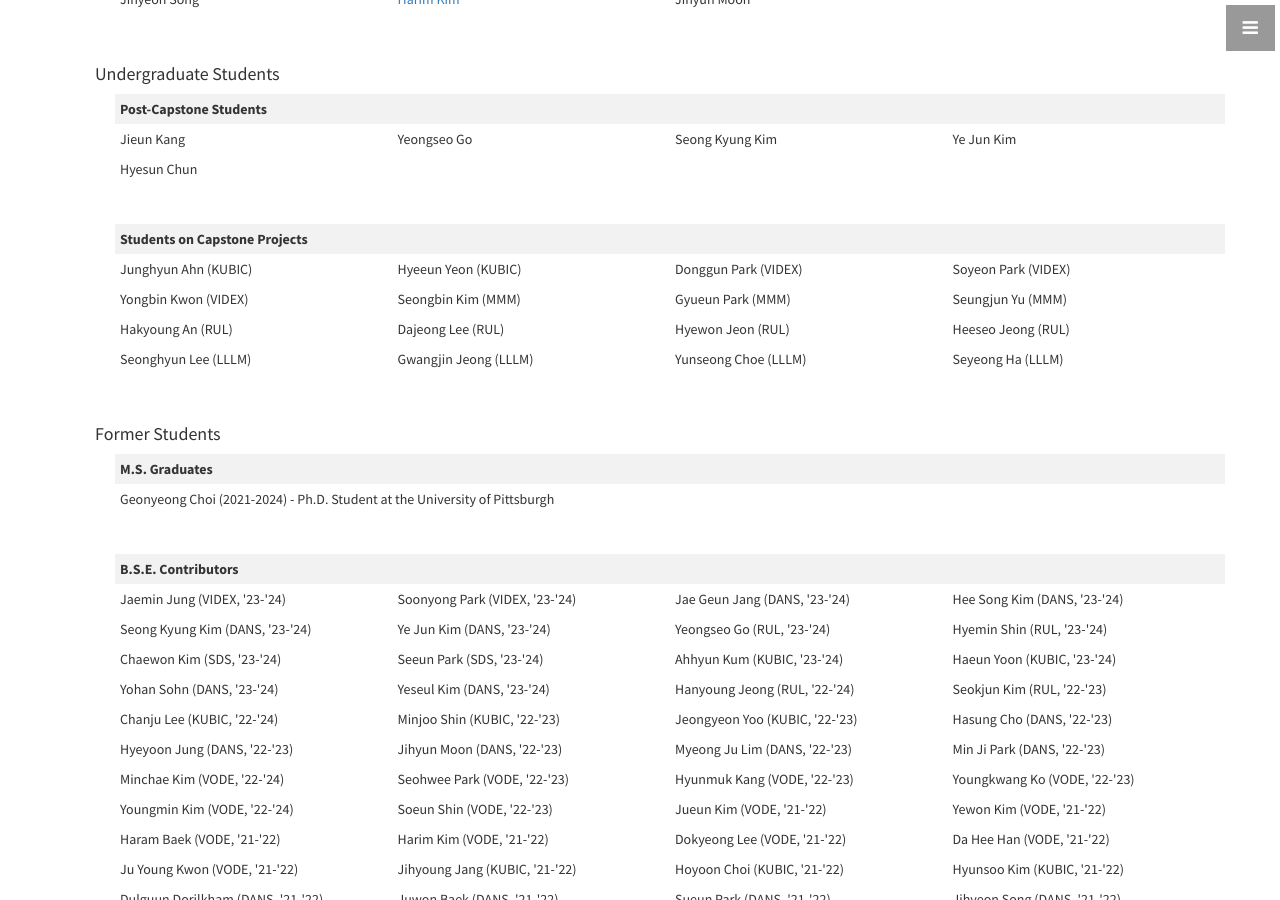
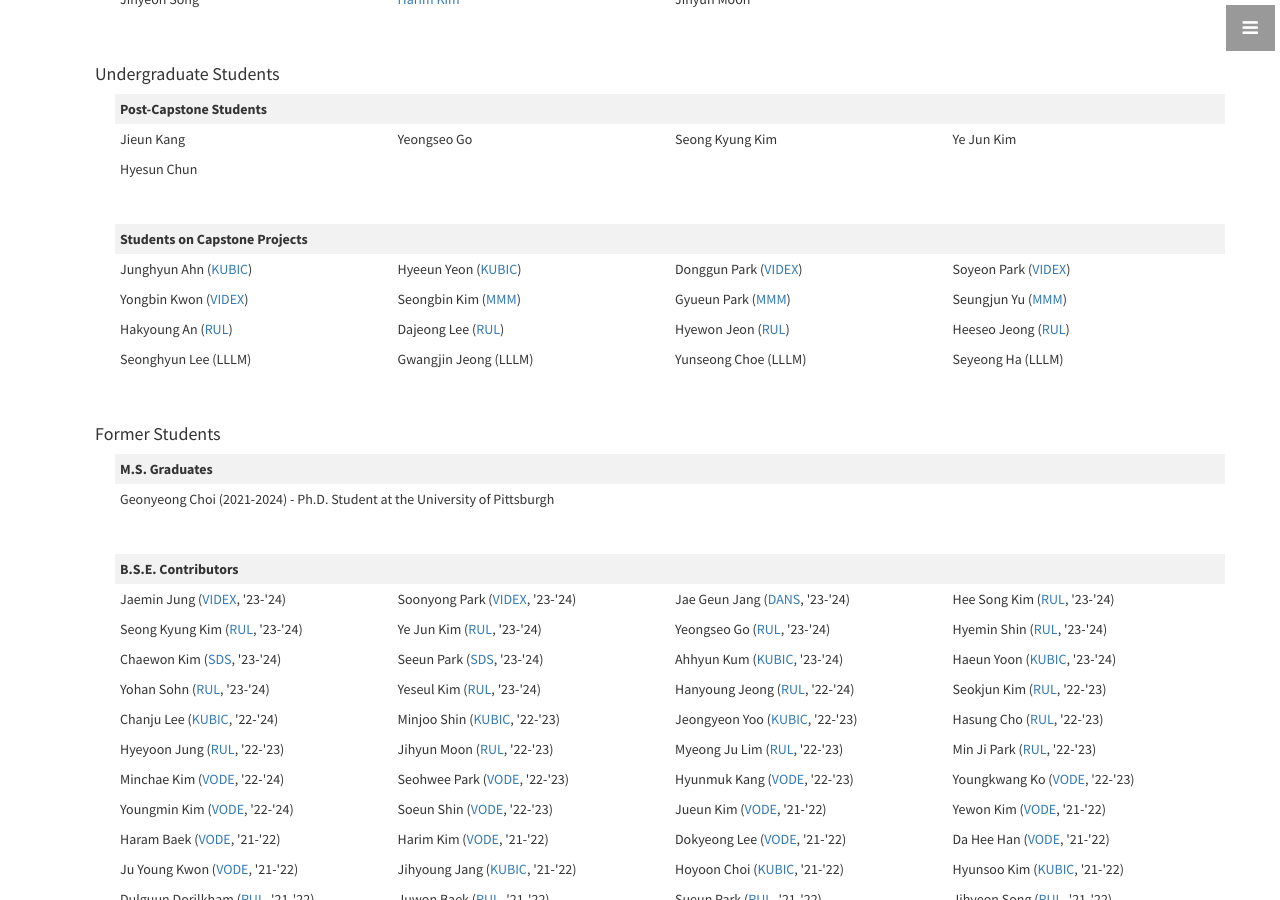
Before and after one commit to nth221/nth221.github.io, a Jekyll site: the page built from index.html, in a window 1280 px wide and 900 px high, scrolled down 1303 px. Built offline with Jekyll 4.4.1, drawn with Linux system fonts in a browser that asks for light colours; some of the changed text lies outside the part shown.

Commit message:
modified:   _includes/about.html 	modified:   _includes/projects.html 	modified:   pages/projects.html

```diff
--- a/_includes/about.html
+++ b/_includes/about.html
@@ -62,22 +62,22 @@
               <th colspan="4">Students on Capstone Projects</th>
             </tr>
             <tr>
-              <td width="192">Junghyun Ahn (KUBIC)</td>
-              <td width="192">Hyeeun Yeon (KUBIC)</td>
-              <td width="192">Donggun Park (VIDEX)</td>
-              <td width="192">Soyeon Park (VIDEX)</td>
+              <td width="192">Junghyun Ahn (<a href="pages/projects#kubic">KUBIC</a>)</td>
+              <td width="192">Hyeeun Yeon (<a href="pages/projects#kubic">KUBIC</a>)</td>
+              <td width="192">Donggun Park (<a href="pages/projects#vode">VIDEX</a>)</td>
+              <td width="192">Soyeon Park (<a href="pages/projects#vode">VIDEX</a>)</td>
             </tr>
             <tr>
-              <td width="192">Yongbin Kwon (VIDEX)</td>
-              <td width="192">Seongbin Kim (MMM)</td>
-              <td width="192">Gyueun Park (MMM)</td>
-              <td width="192">Seungjun Yu (MMM)</td>
+              <td width="192">Yongbin Kwon (<a href="pages/projects#vode">VIDEX</a>)</td>
+              <td width="192">Seongbin Kim (<a href="pages/projects#medical-ai">MMM</a>)</td>
+              <td width="192">Gyueun Park (<a href="pages/projects#medical-ai">MMM</a>)</td>
+              <td width="192">Seungjun Yu (<a href="pages/projects#medical-ai">MMM</a>)</td>
             </tr>
             <tr>
-              <td width="192">Hakyoung An (RUL)</td>
-              <td width="192">Dajeong Lee (RUL)</td>
-              <td width="192">Hyewon Jeon (RUL)</td>
-              <td width="192">Heeseo Jeong (RUL)</td>
+              <td width="192">Hakyoung An (<a href="pages/projects#rul">RUL</a>)</td>
+              <td width="192">Dajeong Lee (<a href="pages/projects#rul">RUL</a>)</td>
+              <td width="192">Hyewon Jeon (<a href="pages/projects#rul">RUL</a>)</td>
+              <td width="192">Heeseo Jeong (<a href="pages/projects#rul">RUL</a>)</td>
             </tr>
             <tr>
               <td width="192">Seonghyun Lee (LLLM)</td>
@@ -102,110 +102,110 @@
               <th colspan="4">B.S.E. Contributors</th>
             </tr>
             <tr>
-              <td width="192">Jaemin Jung (VIDEX, '23-'24)</td>
-              <td width="192">Soonyong Park (VIDEX, '23-'24)</td>
-              <td width="192">Jae Geun Jang (DANS, '23-'24)</td>
-              <td width="192">Hee Song Kim (DANS, '23-'24)</td>
+              <td width="192">Jaemin Jung (<a href="pages/projects#vode">VIDEX</a>, '23-'24)</td>
+              <td width="192">Soonyong Park (<a href="pages/projects#vode">VIDEX</a>, '23-'24)</td>
+              <td width="192">Jae Geun Jang (<a href="pages/projects#medical-ai">DANS</a>, '23-'24)</td>
+              <td width="192">Hee Song Kim (<a href="pages/projects#rul">RUL</a>, '23-'24)</td>
             </tr>
             <tr>
-              <td width="192">Seong Kyung Kim (DANS, '23-'24)</td>
-              <td width="192">Ye Jun Kim (DANS, '23-'24)</td>
-              <td width="192">Yeongseo Go (RUL, '23-'24)</td>
-              <td width="192">Hyemin Shin (RUL, '23-'24)</td>
+              <td width="192">Seong Kyung Kim (<a href="pages/projects#rul">RUL</a>, '23-'24)</td>
+              <td width="192">Ye Jun Kim (<a href="pages/projects#rul">RUL</a>, '23-'24)</td>
+              <td width="192">Yeongseo Go (<a href="pages/projects#rul">RUL</a>, '23-'24)</td>
+              <td width="192">Hyemin Shin (<a href="pages/projects#rul">RUL</a>, '23-'24)</td>
             </tr>
             <tr>
-              <td width="192">Chaewon Kim (SDS, '23-'24)</td>
-              <td width="192">Seeun Park (SDS, '23-'24)</td>
-              <td width="192">Ahhyun Kum (KUBIC, '23-'24)</td>
-              <td width="192">Haeun Yoon (KUBIC, '23-'24)</td>
+              <td width="192">Chaewon Kim (<a href="pages/projects#vode">SDS</a>, '23-'24)</td>
+              <td width="192">Seeun Park (<a href="pages/projects#vode">SDS</a>, '23-'24)</td>
+              <td width="192">Ahhyun Kum (<a href="pages/projects#kubic">KUBIC</a>, '23-'24)</td>
+              <td width="192">Haeun Yoon (<a href="pages/projects#kubic">KUBIC</a>, '23-'24)</td>
             </tr>
             <tr>
-              <td width="192">Yohan Sohn (DANS, '23-'24)</td>
-              <td width="192">Yeseul Kim (DANS, '23-'24)</td>
-              <td width="192">Hanyoung Jeong (RUL, '22-'24)</td>
-              <td width="192">Seokjun Kim (RUL, '22-'23)</td>
+              <td width="192">Yohan Sohn (<a href="pages/projects#rul">RUL</a>, '23-'24)</td>
+              <td width="192">Yeseul Kim (<a href="pages/projects#rul">RUL</a>, '23-'24)</td>
+              <td width="192">Hanyoung Jeong (<a href="pages/projects#rul">RUL</a>, '22-'24)</td>
+              <td width="192">Seokjun Kim (<a href="pages/projects#rul">RUL</a>, '22-'23)</td>
             </tr>
             <tr>
-              <td width="192">Chanju Lee (KUBIC, '22-'24)</td>
-              <td width="192">Minjoo Shin (KUBIC, '22-'23)</td>
-              <td width="192">Jeongyeon Yoo (KUBIC, '22-'23)</td>
-              <td width="192">Hasung Cho (DANS, '22-'23)</td>
+              <td width="192">Chanju Lee (<a href="pages/projects#kubic">KUBIC</a>, '22-'24)</td>
+              <td width="192">Minjoo Shin (<a href="pages/projects#kubic">KUBIC</a>, '22-'23)</td>
+              <td width="192">Jeongyeon Yoo (<a href="pages/projects#kubic">KUBIC</a>, '22-'23)</td>
+              <td width="192">Hasung Cho (<a href="pages/projects#rul">RUL</a>, '22-'23)</td>
             </tr>
             <tr>
-              <td width="192">Hyeyoon Jung (DANS, '22-'23)</td>
-              <td width="192">Jihyun Moon (DANS, '22-'23)</td>
-              <td width="192">Myeong Ju Lim (DANS, '22-'23)</td>
-              <td width="192">Min Ji Park (DANS, '22-'23)</td>
+              <td width="192">Hyeyoon Jung (<a href="pages/projects#rul">RUL</a>, '22-'23)</td>
+              <td width="192">Jihyun Moon (<a href="pages/projects#rul">RUL</a>, '22-'23)</td>
+              <td width="192">Myeong Ju Lim (<a href="pages/projects#rul">RUL</a>, '22-'23)</td>
+              <td width="192">Min Ji Park (<a href="pages/projects#rul">RUL</a>, '22-'23)</td>
             </tr>
             <tr>
-              <td width="192">Minchae Kim (VODE, '22-'24)</td>
-              <td width="192">Seohwee Park (VODE, '22-'23)</td>
-              <td width="192">Hyunmuk Kang (VODE, '22-'23)</td>
-              <td width="192">Youngkwang Ko (VODE, '22-'23)</td>
+              <td width="192">Minchae Kim (<a href="pages/projects#vode">VODE</a>, '22-'24)</td>
+              <td width="192">Seohwee Park (<a href="pages/projects#vode">VODE</a>, '22-'23)</td>
+              <td width="192">Hyunmuk Kang (<a href="pages/projects#vode">VODE</a>, '22-'23)</td>
+              <td width="192">Youngkwang Ko (<a href="pages/projects#vode">VODE</a>, '22-'23)</td>
             </tr>
             <tr>
-              <td width="192">Youngmin Kim (VODE, '22-'24)</td>
-              <td width="192">Soeun Shin (VODE, '22-'23)</td>
-              <td width="192">Jueun Kim (VODE, '21-'22)</td>
-              <td width="192">Yewon Kim (VODE, '21-'22)</td>
+              <td width="192">Youngmin Kim (<a href="pages/projects#vode">VODE</a>, '22-'24)</td>
+              <td width="192">Soeun Shin (<a href="pages/projects#vode">VODE</a>, '22-'23)</td>
+              <td width="192">Jueun Kim (<a href="pages/projects#vode">VODE</a>, '21-'22)</td>
+              <td width="192">Yewon Kim (<a href="pages/projects#vode">VODE</a>, '21-'22)</td>
             </tr>
             <tr>
-              <td width="192">Haram Baek (VODE, '21-'22)</td>
-              <td width="192">Harim Kim (VODE, '21-'22)</td>
-              <td width="192">Dokyeong Lee (VODE, '21-'22)</td>
-              <td width="192">Da Hee Han (VODE, '21-'22)</td>
+              <td width="192">Haram Baek (<a href="pages/projects#vode">VODE</a>, '21-'22)</td>
+              <td width="192">Harim Kim (<a href="pages/projects#vode">VODE</a>, '21-'22)</td>
+              <td width="192">Dokyeong Lee (<a href="pages/projects#vode">VODE</a>, '21-'22)</td>
+              <td width="192">Da Hee Han (<a href="pages/projects#vode">VODE</a>, '21-'22)</td>
             </tr>
             <tr>
-              <td width="192">Ju Young Kwon (VODE, '21-'22)</td>
-              <td width="192">Jihyoung Jang (KUBIC, '21-'22)</td>
-              <td width="192">Hoyoon Choi (KUBIC, '21-'22)</td>
-              <td width="192">Hyunsoo Kim (KUBIC, '21-'22)</td>
+              <td width="192">Ju Young Kwon (<a href="pages/projects#vode">VODE</a>, '21-'22)</td>
+              <td width="192">Jihyoung Jang (<a href="pages/projects#kubic">KUBIC</a>, '21-'22)</td>
+              <td width="192">Hoyoon Choi (<a href="pages/projects#kubic">KUBIC</a>, '21-'22)</td>
+              <td width="192">Hyunsoo Kim (<a href="pages/projects#kubic">KUBIC</a>, '21-'22)</td>
             </tr>
             <tr>
-              <td width="192">Dulguun Dorjlkham (DANS, '21-'22)</td>
-              <td width="192">Juwon Baek (DANS, '21-'22)</td>
-              <td width="192">Sueun Park (DANS, '21-'22)</td>
-              <td width="192">Jihyeon Song (DANS, '21-'22)</td>
+              <td width="192">Dulguun Dorjlkham (<a href="pages/projects#rul">RUL</a>, '21-'22)</td>
+              <td width="192">Juwon Baek (<a href="pages/projects#rul">RUL</a>, '21-'22)</td>
+              <td width="192">Sueun Park (<a href="pages/projects#rul">RUL</a>, '21-'22)</td>
+              <td width="192">Jihyeon Song (<a href="pages/projects#rul">RUL</a>, '21-'22)</td>
             </tr>
             <tr>
-              <td width="192">Inhee Kwak (KUBIC, '20-'21)</td>
-              <td width="192">Jihee (Eunsol) Park (KUBIC, '20-'21)</td>
-              <td width="192">Suah Park (KUBIC, '20-'21)</td>
+              <td width="192">Inhee Kwak (<a href="pages/projects#kubic">KUBIC</a>, '20-'21)</td>
+              <td width="192">Jihee (Eunsol) Park (<a href="pages/projects#kubic">KUBIC</a>, '20-'21)</td>
+              <td width="192">Suah Park (<a href="pages/projects#kubic">KUBIC</a>, '20-'21)</td>
               <td width="192">Jinwoo Nam (PRICE, '20-'21)</td>
             </tr>
             <tr>
               <td width="192">Kwangjae Kim (PRICE, '20-'21)</td>
               <td width="192">Joonyoung Choi (PRICE, '20-'21)</td>
               <td width="192">Hyunsu Han (PRICE, '20-'21)</td>
-              <td width="192">Joowon Park (OBDE, '20-'21)</td>
+              <td width="192">Joowon Park (<a href="pages/projects#vode">OBDE</a>, '20-'21)</td>
             </tr>
             <tr>
-              <td width="192">Pyeonggang Kim (OBDE, '20-'21)</td>
-              <td width="192">Jaewon Kim (OBDE, '20-'21)</td>
-              <td width="192">Hyoyoung Seok (DANS, '20-'21)</td>
-              <td width="192">Jongmin Lee (DANS, '20-'21)</td>
+              <td width="192">Pyeonggang Kim (<a href="pages/projects#vode">OBDE</a>, '20-'21)</td>
+              <td width="192">Jaewon Kim (<a href="pages/projects#vode">OBDE</a>, '20-'21)</td>
+              <td width="192">Hyoyoung Seok (<a href="pages/projects#rul">RUL</a>, '20-'21)</td>
+              <td width="192">Jongmin Lee (<a href="pages/projects#rul">RUL</a>, '20-'21)</td>
             </tr>
             <tr>
-              <td width="192">Wanseo Jo (DANS, '20-'21)</td>
-              <td width="192">Jae Hong Cheon (DANS, '20-'21)</td>
-              <td width="192">Sinhui Kim (DANS, '20-'21)</td>
-              <td width="192">Kiwon Moon (DANS, '20-'21)</td>
+              <td width="192">Wanseo Jo (<a href="pages/projects#rul">RUL</a>, '20-'21)</td>
+              <td width="192">Jae Hong Cheon (<a href="pages/projects#rul">RUL</a>, '20-'21)</td>
+              <td width="192">Sinhui Kim (<a href="pages/projects#rul">RUL</a>, '20-'21)</td>
+              <td width="192">Kiwon Moon (<a href="pages/projects#rul">RUL</a>, '20-'21)</td>
             </tr>
             <tr>
-              <td width="192">Hyejeong Hong (DANS, '20-'21)</td>
-              <td width="192">Junhyung Kim (MLC, '20-'21)</td>
-              <td width="192">Byungyoon Park (MLC, '20-'21)</td>
-              <td width="192">Seong Min Lee (VODE, '20)</td>
+              <td width="192">Hyejeong Hong (<a href="pages/projects#rul">RUL</a>, '20-'21)</td>
+              <td width="192">Junhyung Kim (<a href="pages/projects#ml-method">MLC</a>, '20-'21)</td>
+              <td width="192">Byungyoon Park (<a href="pages/projects#ml-method">MLC</a>, '20-'21)</td>
+              <td width="192">Seong Min Lee (<a href="pages/projects#vode">VODE</a>, '20)</td>
             </tr>
             <tr>
-              <td width="192">Chan Kyung Kim (VODE, '20)</td>
-              <td width="192">Gi Cheol Kim (VODE, '20)</td>
+              <td width="192">Chan Kyung Kim (<a href="pages/projects#vode">VODE</a>, '20)</td>
+              <td width="192">Gi Cheol Kim (<a href="pages/projects#vode">VODE</a>, '20)</td>
               <td width="192">Byung-Un Jeong (FACE, '20)</td>
               <td width="192">Ji-Won Kim (FACE, '20)</td>
             </tr>
             <tr>
-              <td width="192">Hyeyoung Kim (KUBIC, '19-'20)</td>
-              <td width="192">Miso Kim (KUBIC, '19-'20)</td>
+              <td width="192">Hyeyoung Kim (<a href="pages/projects#kubic">KUBIC</a>, '19-'20)</td>
+              <td width="192">Miso Kim (<a href="pages/projects#kubic">KUBIC</a>, '19-'20)</td>
               <td width="192"> </td>
               <td width="192"> </td>
             </tr>
--- a/_includes/projects.html
+++ b/_includes/projects.html
@@ -17,7 +17,7 @@
                 <strong>ML Method Dev</strong>
               </h4>
               <p>Developing advanced neural network methodologies to enhance machine learning applications and performance.</p>
-              <a href="#" class="btn btn-light">Learn More</a>
+              <a href="pages/projects#ml-method" class="btn btn-light">Learn More</a>
             </div>
           </div>
           <div class="col-md-3 col-sm-6">
@@ -30,7 +30,7 @@
                 <strong>Medical & Clinical AI</strong>
               </h4>
               <p>Creating AI solutions to improve healthcare through precise diagnosis and personalized treatment.</p>
-              <a href="pages/projects#ml-method" class="btn btn-light">Learn More</a>
+              <a href="pages/projects#medical-ai" class="btn btn-light">Learn More</a>
             </div>
           </div>
           <div class="col-md-3 col-sm-6">
@@ -43,7 +43,7 @@
                 <strong>Anomalies in Surveillance</strong>
               </h4>
               <p>Facilitating AI systems to identify and analyze unusual behaviors in real-time surveillance footage.<br/><br/></p>
-              <a href="#" class="btn btn-light">Learn More</a>
+              <a href="pages/projects#vode" class="btn btn-light">Learn More</a>
             </div>
           </div>
           <div class="col-md-3 col-sm-6">
@@ -56,7 +56,7 @@
                 <strong>Battery Remaining Useful Life</strong>
               </h4>
               <p>Designing predictive models to accurately forecast the remaining value and lifespan of batteries.</p>
-              <a href="#" class="btn btn-light">Learn More</a>
+              <a href="pages/projects#rul" class="btn btn-light">Learn More</a>
             </div>
           </div>
         </div>
--- a/pages/projects.html
+++ b/pages/projects.html
@@ -176,7 +176,7 @@
             <hr>
 
             <!-- Updated Anomalies in Surveillance Video section -->
-            <section id="surveillance" class="projects">
+            <section id="vode" class="projects">
                 <h2>Anomalies in Surveillance Video</h2>
                 <p>With the increasing number of surveillance cameras and car dashcams, the volume of video footage generated has grown exponentially. These recordings play a critical role as foundational material in investigations when incidents occur. However, the task of reviewing and analyzing surveillance footage is still predominantly handled by human analysts, which can be highly inefficient and prone to error. To address this, we aim to develop automated methods that detect critical segments in surveillance videos using advanced computer vision techniques.</p>
                 <ul>
@@ -190,7 +190,7 @@
             <hr>
 
             <!-- Updated Battery Remaining Useful Life section -->
-            <section id="battery-life" class="projects">
+            <section id="rul" class="projects">
                 <h2>Battery Remaining Useful Life</h2>
                 <p>Through the analysis of data from Electric Vehicle (EV) Battery Management Systems (BMS), we are developing advanced technology to help users manage their vehicles more predictively and efficiently.</p>
                 <ul>
```
